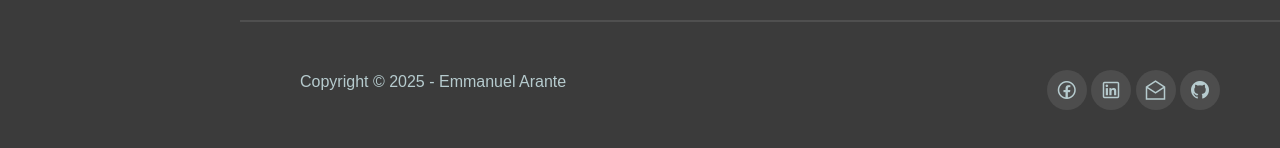
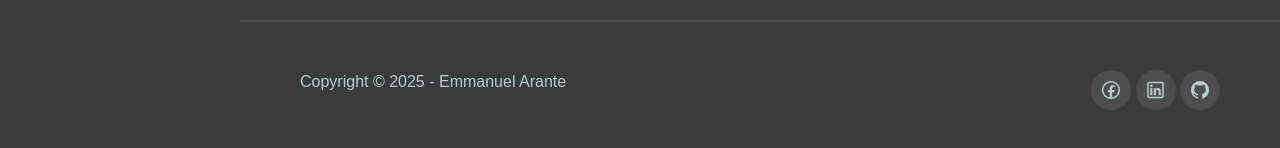
Before and after one commit to earante/earante.github.io, a plain HTML site: page index.html in a window 1280 px wide. Shown: the part 6999-7147 px from the top of the page. Drawn offline with Linux system fonts and the light colour scheme; a web font is replaced by a local one.

Commit message:
Removing Email in Social links

```diff
--- a/index.html
+++ b/index.html
@@ -698,12 +698,7 @@
                   rel="noopener noreferrer"
                   ><i class="lab la-linkedin"></i
                 ></a>
-                <a
-                  href="arante.emmanuel2017@gmail.com"
-                  target="_blank"
-                  rel="noopener noreferrer"
-                  ><i class="las la-envelope-open"></i
-                ></a>
+
                 <a
                   href="https://github.com/earante"
                   target="_blank"
```
